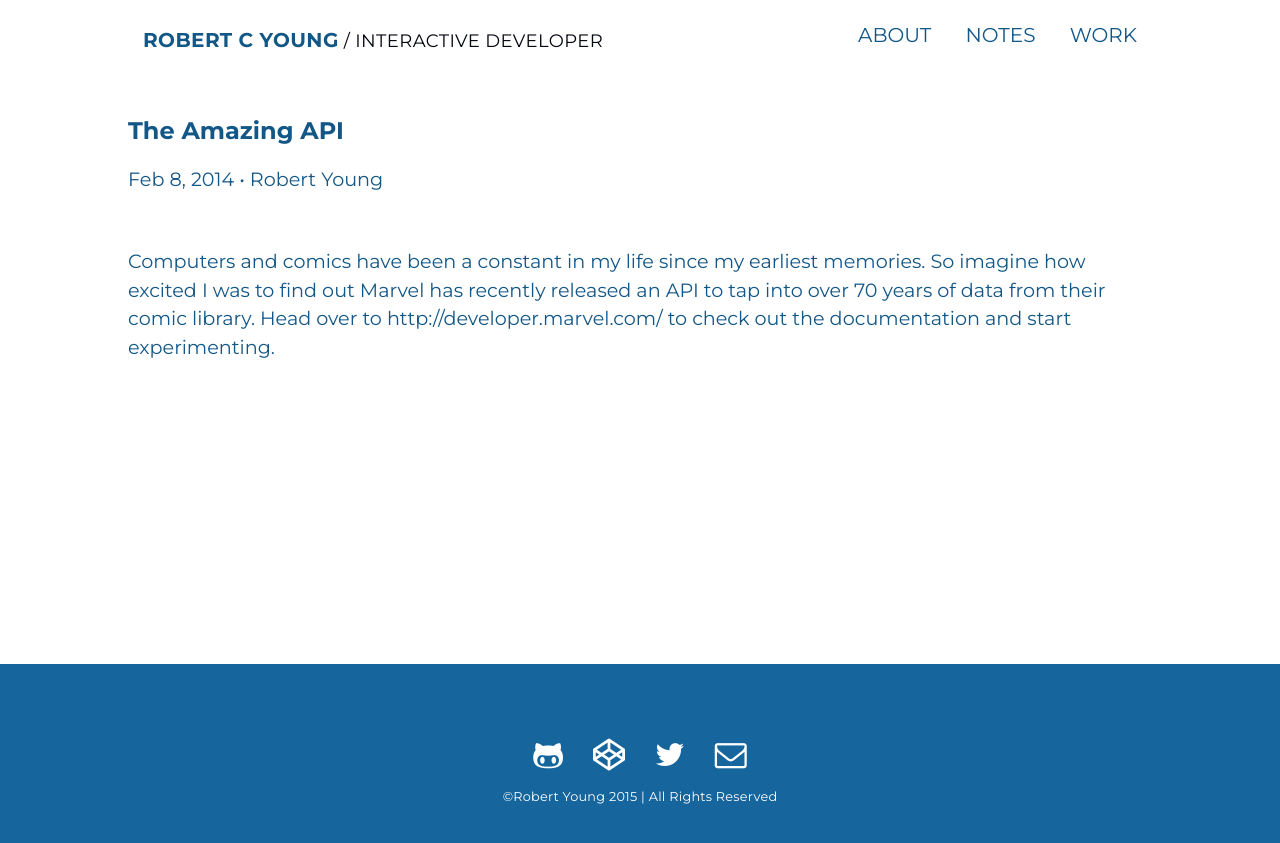
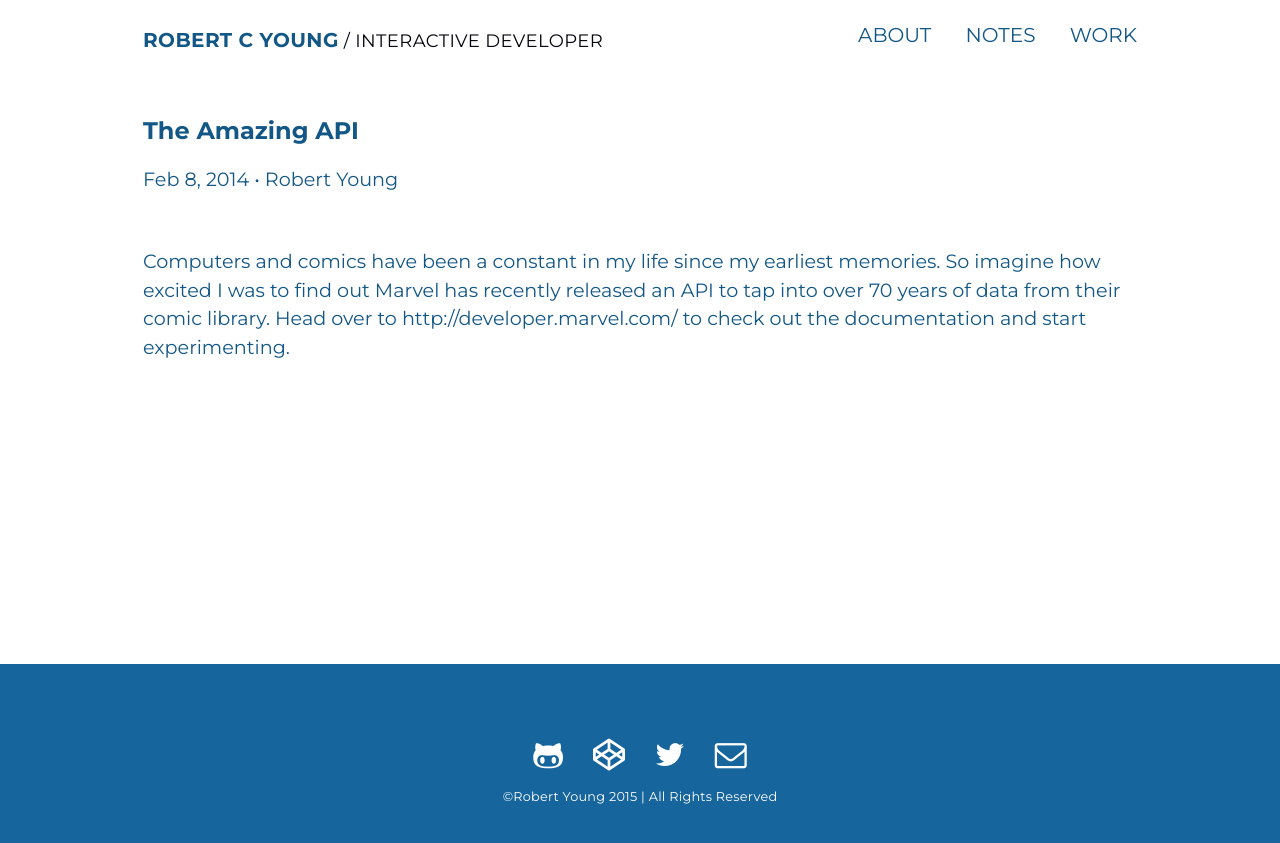
Before and after one commit to ryoungz/robblog, a Jekyll site: the page built from _posts/2014-02-08-the-amazing-api.markdown, in a window 1280 px wide. Shown: the top 843 px of the page. Built offline with Jekyll 4.4.1, drawn with Linux system fonts in a browser that asks for light colours; nearby versions of some CDN libraries.

```diff
--- a/_sass/_layout.scss
+++ b/_sass/_layout.scss
@@ -238,6 +238,11 @@ header {
     background-color: currentColor;
 }
 
+.post {
+    padding-left: 15px;
+    padding-right: 15px;
+}
+
 .post-content {
     margin-bottom: 25px;
 }
--- a/index.html
+++ b/index.html
@@ -10,7 +10,7 @@ layout: default
 
 	<section class="main-featured">
 		<div class="main-featured-background">
-			<a href="projects/augeo.html"><img src="img/augeo001.jpg" alt=""></a>
+			<a href="projects/augeo.html"><img src="img/augeo_splash.jpg" alt="Augeo Marketing home page screenshot"></a>
 		</div>
 			<div class="main-featured-description">
 			<div class="container">
```
Also changed, not shown: img/augeo001.jpg (deleted), img/augeo_splash.jpg (added), img/project_augeo_main.jpg (deleted).
